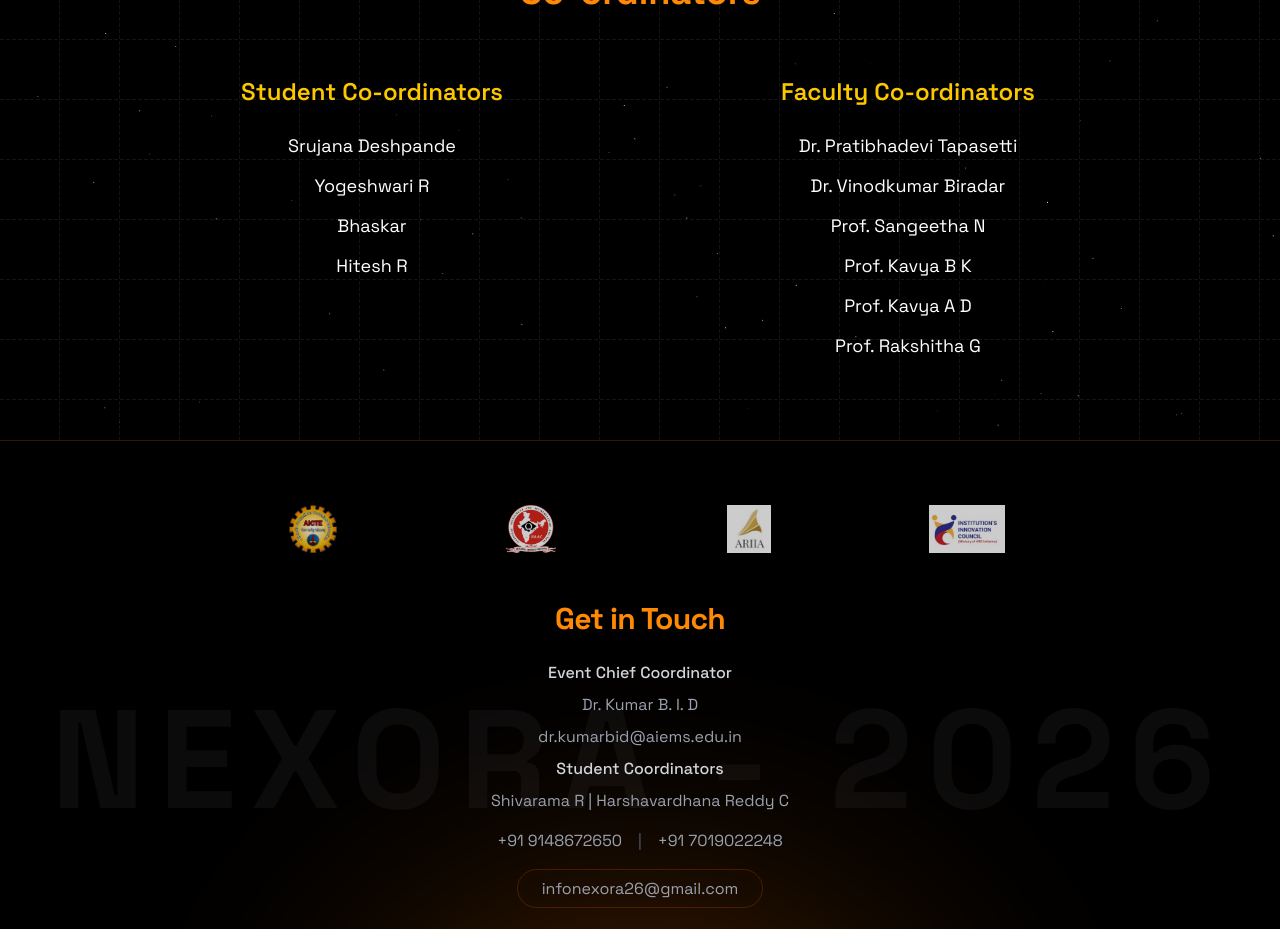
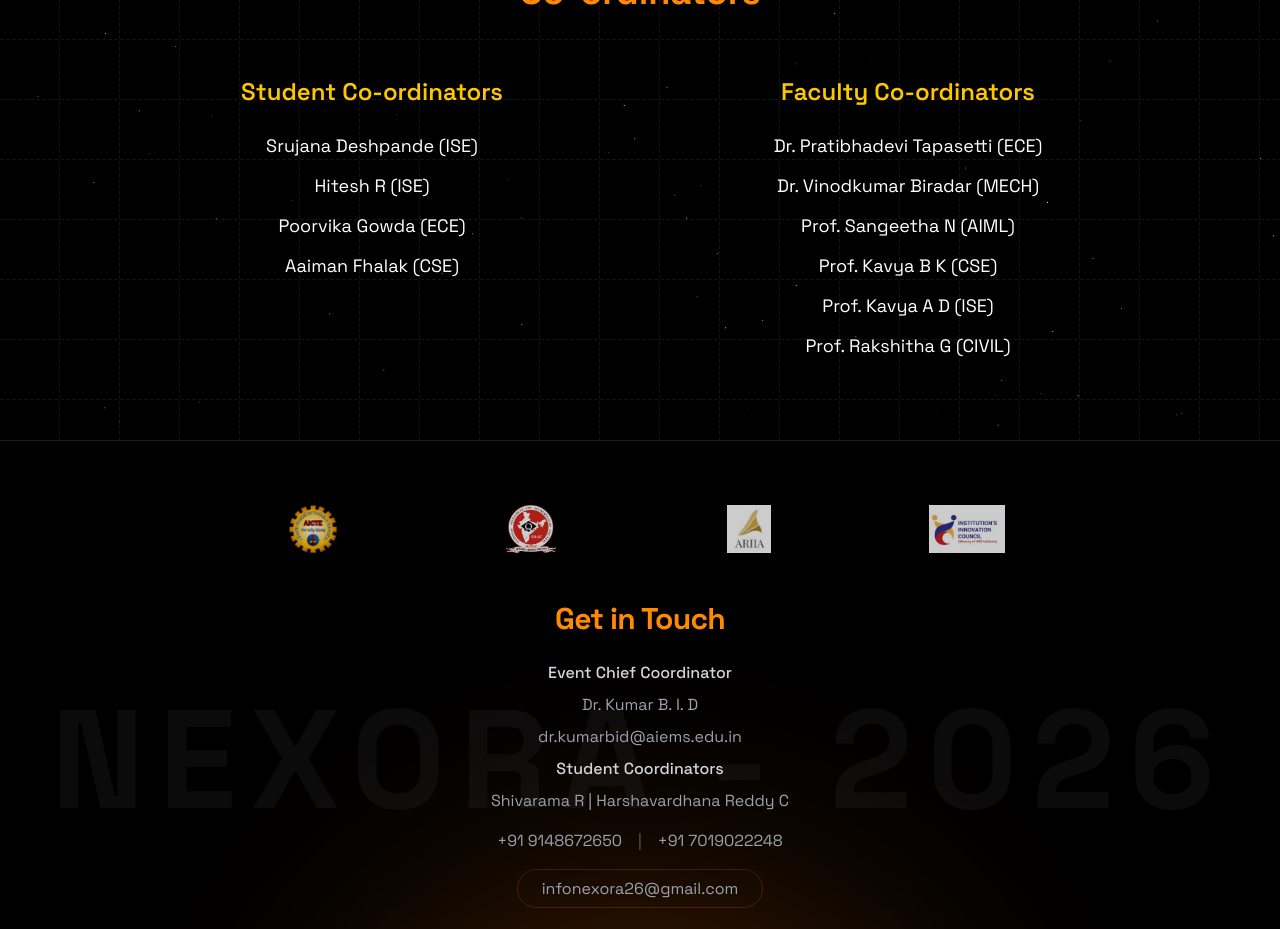
Before and after one commit to SimonLeo28/Nexora-2026, a React (Vite) app: page /about in a window 1280 px wide. Shown: the part 1580-2509 px from the top of the page. Built offline with nearby package versions, Linux system fonts and the light colour scheme; the HTML template or start-up script is replaced by a standard one.

Commit message:
co-ordinators name added

```diff
--- a/src/Pages/About.jsx
+++ b/src/Pages/About.jsx
@@ -473,10 +473,10 @@ export default function About() {
 
                                 <ul className="space-y-3 text-center">
                                     {[
-                                        "Srujana Deshpande",
-                                        "Yogeshwari R",
-                                        "Bhaskar",
-                                        "Hitesh R",
+                                        "Srujana Deshpande (ISE)",
+                                        "Hitesh R (ISE)",
+                                        "Poorvika Gowda (ECE)",
+                                        "Aaiman Fhalak (CSE)",
                                     ].map((name) => (
                                         <li
                                             key={name}
@@ -496,12 +496,12 @@ export default function About() {
 
                                 <ul className="space-y-3 text-center">
                                     {[
-                                        "Dr. Pratibhadevi Tapasetti",
-                                        "Dr. Vinodkumar Biradar",
-                                        "Prof. Sangeetha N",
-                                        "Prof. Kavya B K",
-                                        "Prof. Kavya A D",
-                                        "Prof. Rakshitha G",
+                                        "Dr. Pratibhadevi Tapasetti (ECE)",
+                                        "Dr. Vinodkumar Biradar (MECH)",
+                                        "Prof. Sangeetha N (AIML)",
+                                        "Prof. Kavya B K (CSE)",
+                                        "Prof. Kavya A D (ISE)",
+                                        "Prof. Rakshitha G (CIVIL)",
                                     ].map((name) => (
                                         <li
                                             key={name}
```
